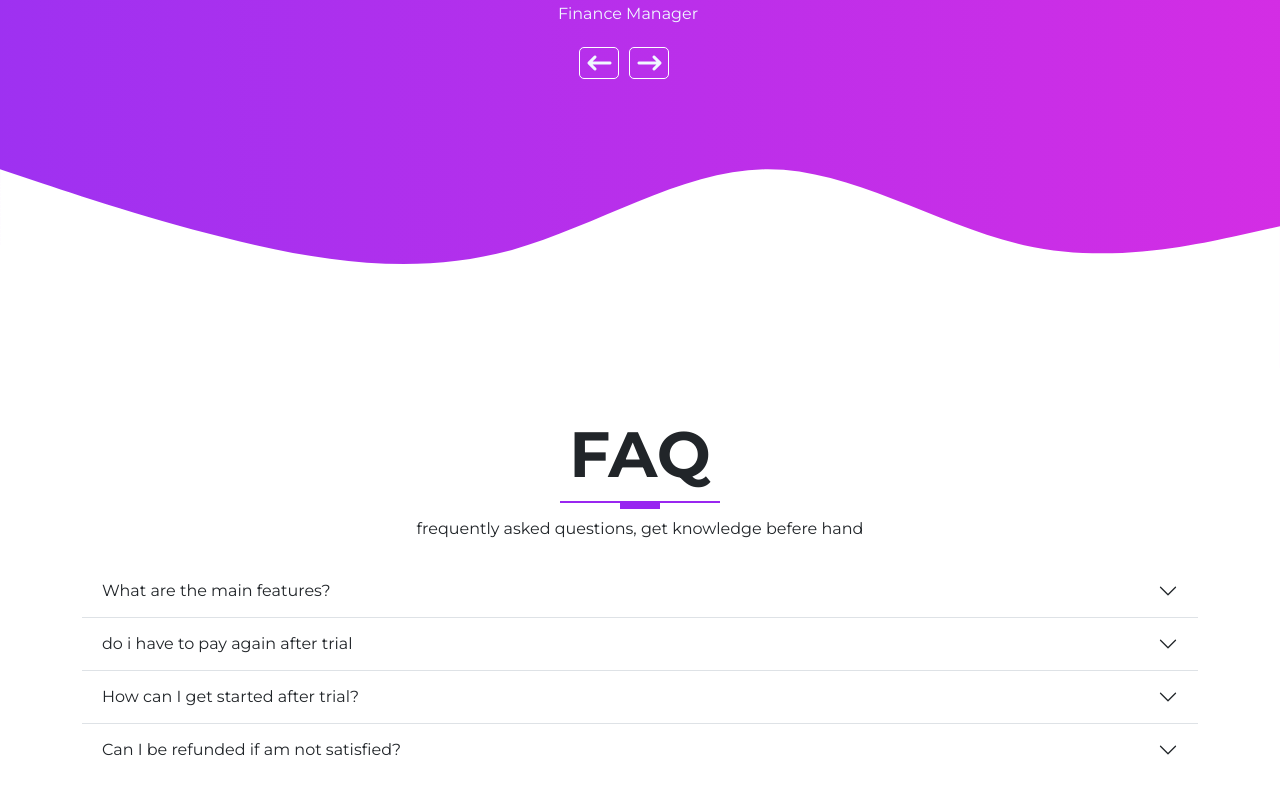
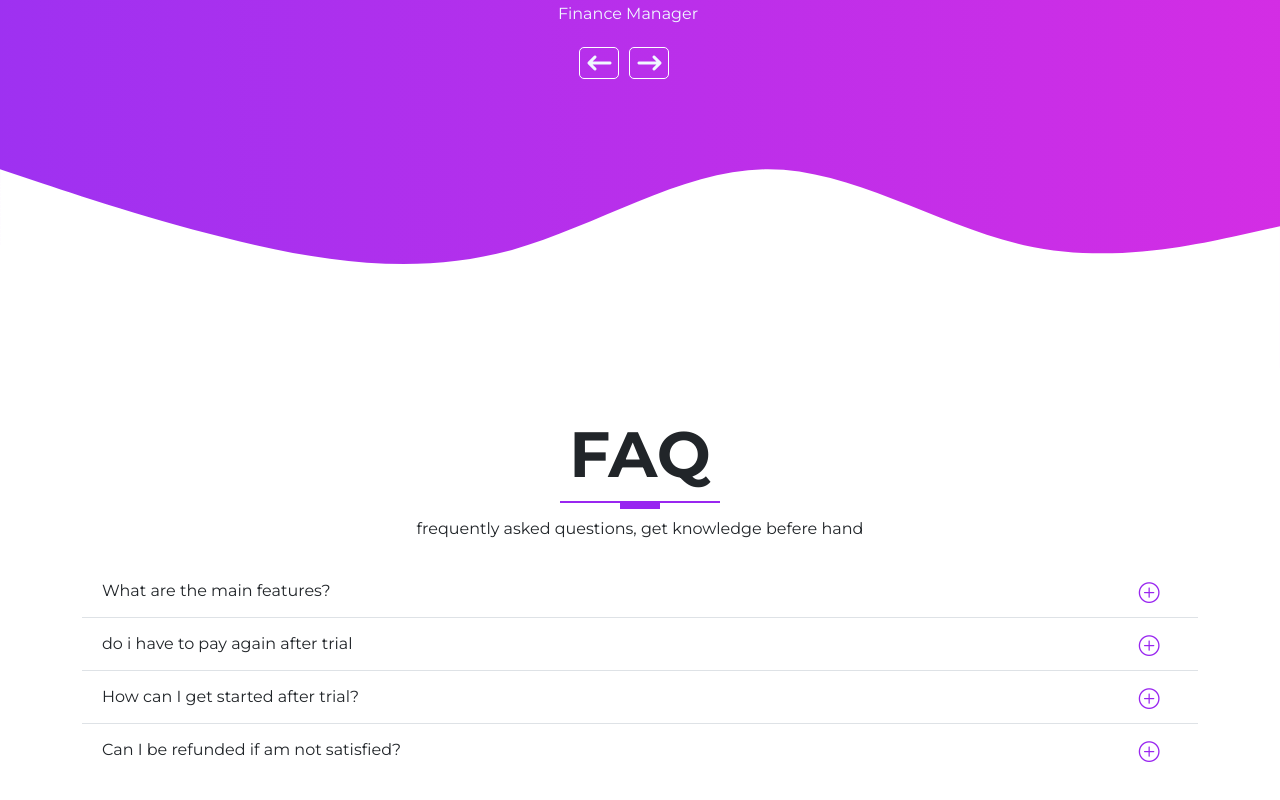
Before and after one commit to Sarina-R/portfolio-sample, a React (Create React App) app: page / in a window 1280 px wide. Shown: the part 3961-4761 px from the top of the page. Built offline with nearby package versions, Linux system fonts and the light colour scheme.

Commit message:
faq icon

```diff
--- a/src/container/faq/Faq.jsx
+++ b/src/container/faq/Faq.jsx
@@ -1,6 +1,6 @@
 import React from "react";
 import "./_faq.scss";
-// import "../../_index.scss";
+import "../../_index.scss";
 const Faq = () => {
   return (
     <section id="faq" className="faq comp mb-5">
--- a/src/container/faq/_faq.scss
+++ b/src/container/faq/_faq.scss
@@ -11,6 +11,21 @@
   }
 }
 .accordion-item {
+  .accordion-button::after {
+    margin-right: 1.2rem;
+    font-size: 1.3rem;
+    color: $primary;
+    font-family: "bootstrap-icons";
+    content: "\f4fa"; // plus icon
+    background-image: none; // remove background image
+  }
+
+  .accordion-button:not(.collapsed)::after {
+    color: $primary;
+    content: "\f2e6"; // minus icon
+    background-image: none; // remove background image
+  }
+
   .accordion-button {
     &:focus {
       box-shadow: none;
```
Also changed, not shown: src/_index.scss (+7 -7 lines).
